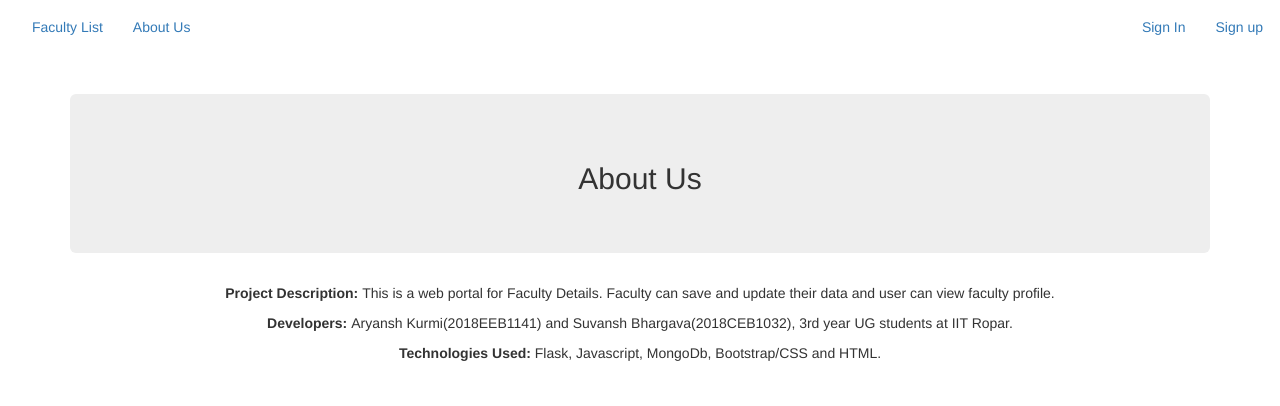
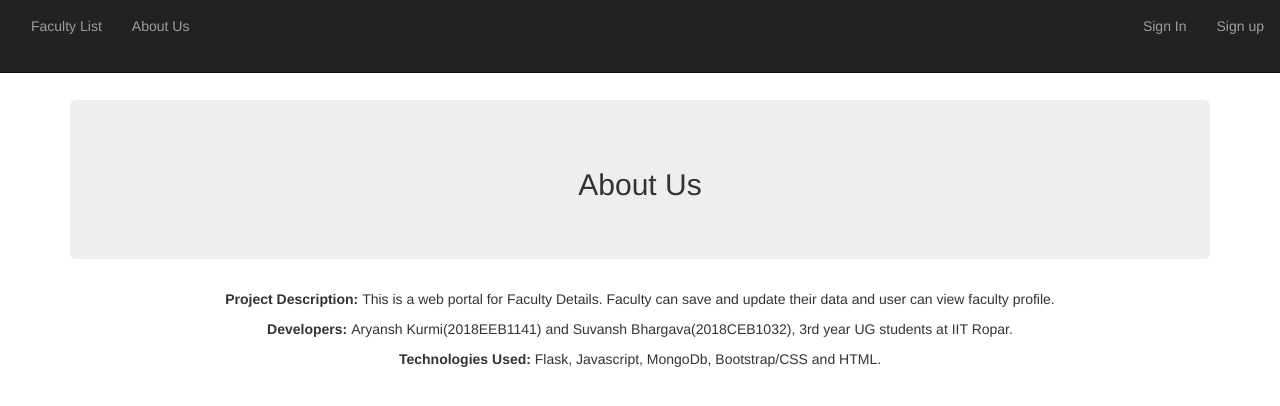
Before and after one commit to arukurmi/Faculty-Leave-Managment-Portal, a Flask app: page /about in a window 1280 px wide. Shown: the top 406 px of the page. Run offline with Flask 2, Linux system fonts and the light colour scheme; some libraries are stand-ins or nearby versions.

Commit message:
edit navbar, changed layout to suit navbar, Add home button in navbar for better navigation

```diff
--- a/templates/includes/_navbar.html
+++ b/templates/includes/_navbar.html
@@ -1,4 +1,4 @@
-<nav class="navbar ">
+<nav class=" navbar  navbar-inverse navbar-fixed-top">
   <div class="container-xxl d-flex align-items-md-center container-fluid">
     <div class="navbar-header">
       <button type="button" class="navbar-toggle collapsed" data-toggle="collapse" data-target="#navbar"
--- a/templates/layout.html
+++ b/templates/layout.html
@@ -52,6 +52,7 @@
   </head>
   <body>
     {% include 'includes/_navbar.html' %}
+    <br><br><br><br><br>
     <div class="container">
       {% block body %}{% endblock %}
     </div>
```
